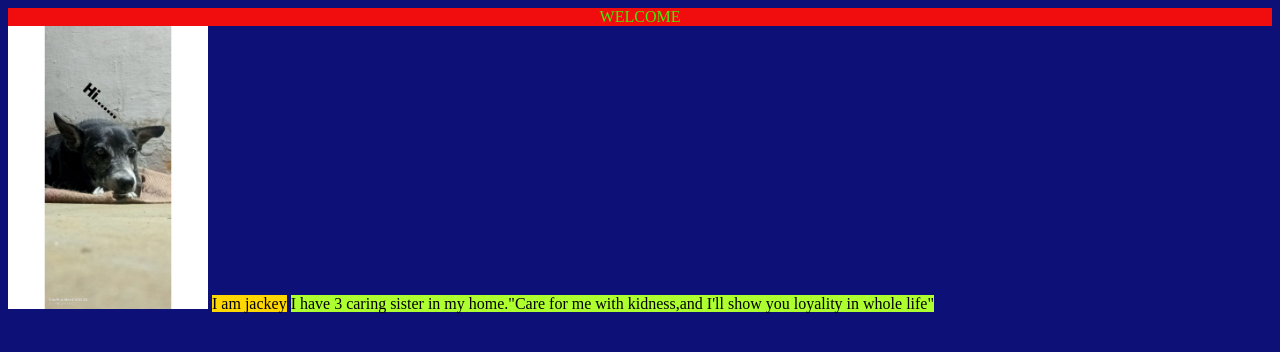
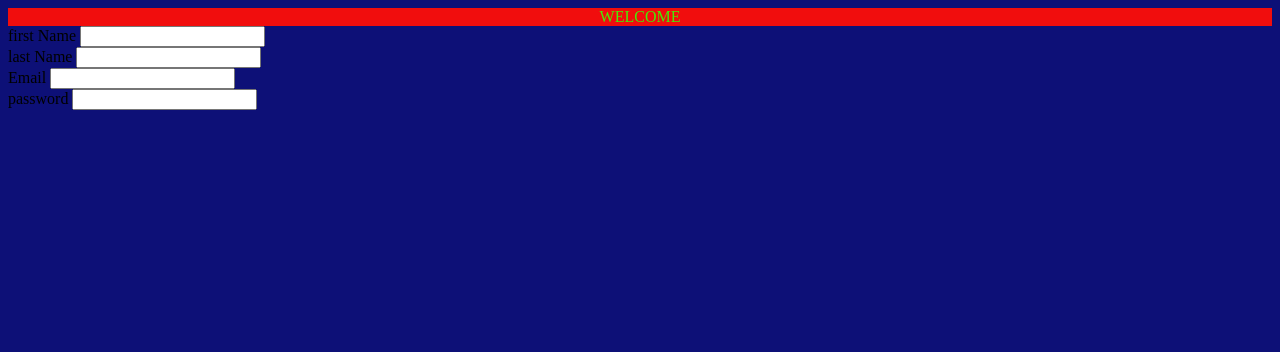
Before and after one commit to habibaarthi/1html, a plain HTML site: page index.html in a window 1280 px wide. Drawn offline with Linux system fonts and the light colour scheme.

Commit message:
4 commit

```diff
--- a/index.html
+++ b/index.html
@@ -7,9 +7,16 @@
 </head>
 <body style="background-color: rgb(13, 16, 119);">
     <div class="first" style="background-color: rgb(241, 13, 13);text-align: center; color: rgb(71, 234, 7);">WELCOME </div>
-    <img width="200px" src="jackey.jpeg" alt="">
-    <span style="background-color: gold;"> I am jackey</span>
-    <span style="background-color: greenyellow;">I have 3 caring sister in my home."Care for me with kidness,and I'll show you loyality in whole life"</span>
+<form>
+<label for="first name">first Name</label>
+<input type="text" id="first name" name="first name"/> <br>
+<label for="last name">last Name</label>
+<input type="text" id="last name" name="lastname"/> <br>
+<label for="email">Email</label>
+<input type="email" id="email" name="email"/> <br>
+<label for="password">password</label>
+<input type="password" id="password" name="password"/> <br>
 
+</form>
 </body>
 </html>
```
